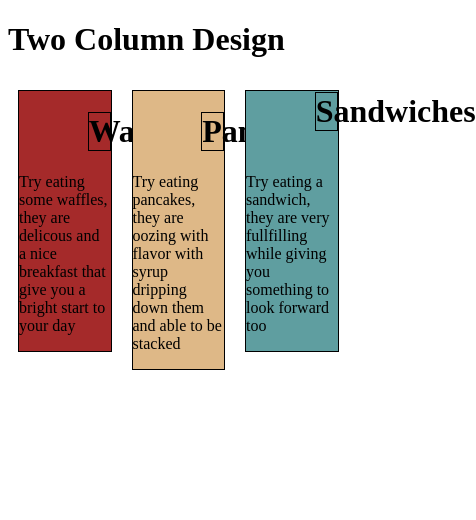
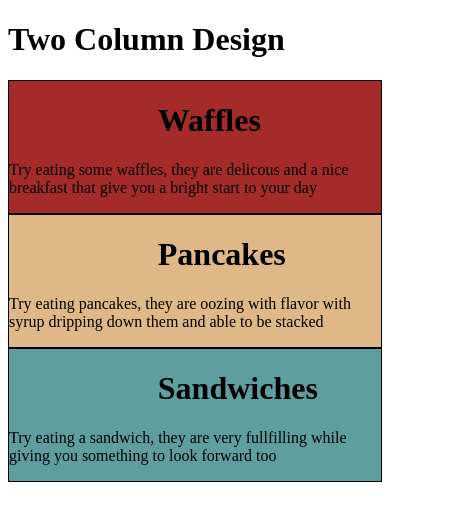
Before and after one commit to OverlordsIII/WebDevAssignment1, a plain HTML site: page mod2solution/index.html in a window 390 px wide. Shown: the whole page, 476 px wide, since content can reach past the window. Drawn offline with Linux system fonts and the light colour scheme.

Commit message:
Add Media Queries, Finish First Assignment

```diff
--- a/mod2solution/css/menu.css
+++ b/mod2solution/css/menu.css
@@ -31,17 +31,15 @@
 }
 
 #WaffleHeader {
-  border: 1px solid black;
   position: relative;
   width: 25%;
-  left: 75%;
+  left: 40%;
 }
 
 #PancakeHeader {
-  border: 1px solid black;
   position: relative;
   width: 25%;
-  left: 75%;
+  left: 40%;
 }
 
 #PancakeContent {
@@ -49,9 +47,38 @@
 }
 
 #SandwichHeader {
-  border: 1px solid black;
   position: relative;
-  top: -20px;
   width: 25%;
-  left: 75%;
+  left: 40%;
 }
+
+@media (min-width: 768px) and (max-width: 961px) {
+  .Waffles {
+    width: 45%;
+  }
+
+  .Pancakes {
+    width: 45%;
+  }
+
+  .Sandwiches {
+    width: 95%;
+  }
+}
+
+@media (max-width: 767px) {
+  .Waffles {
+    margin: 0px;
+    width: 100%;
+  }
+
+  .Pancakes {
+    margin: 0px;
+    width: 100%;
+  }
+
+  .Sandwiches {
+    margin: 0px;
+    width: 100%;
+  }
+}
```
